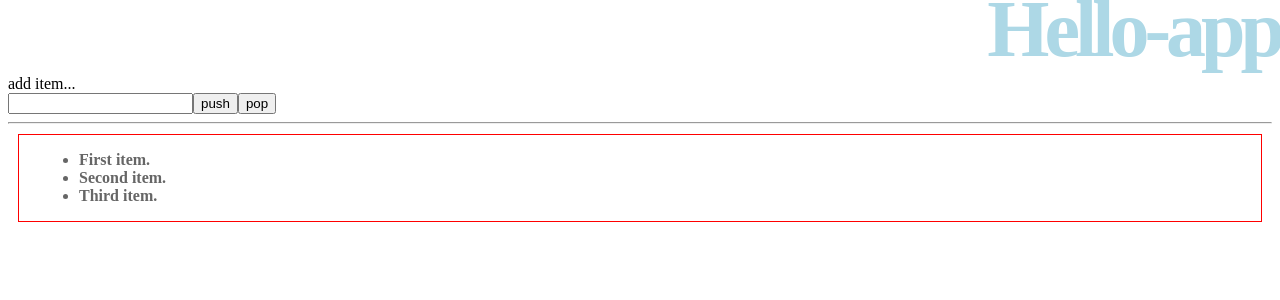
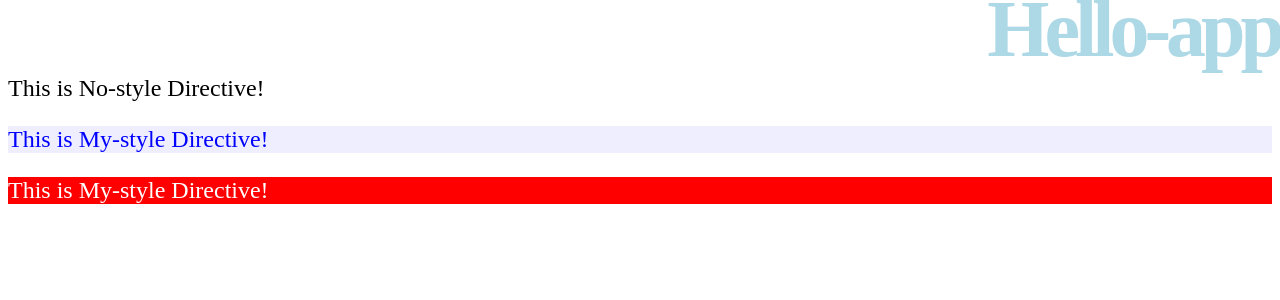
Before and after one commit to owdtkj829/angular-practice, an Angular app: page / in a window 1280 px wide. Shown: the top 300 px of the page. Built offline with nearby package versions, Linux system fonts and the light colour scheme.

Commit message:
ディレクティブ作成

```diff
--- a/src/app/app.module.ts
+++ b/src/app/app.module.ts
@@ -6,12 +6,14 @@ import { AppComponent } from './app.component';
 import { HelloComponent } from './hello/hello.component';
 import { MycheckService } from './mycheck.Service';
 import { MessageComponent } from './message/message.component';
+import { MystyleDirective } from './mystyle.directive';
 
 @NgModule({
   declarations: [
     AppComponent,
     HelloComponent,
-    MessageComponent
+    MessageComponent,
+    MystyleDirective
   ],
   imports: [
     BrowserModule,
--- a/src/app/hello/hello.component.html
+++ b/src/app/hello/hello.component.html
@@ -2,12 +2,7 @@
     <h1>
         {{title}}
     </h1>
-    <div>add item...</div>
-    <div>
-        <input type="text" [(ngModel)]="input1">
-        <button (click)="push()">push</button>
-        <button (click)="pop()">pop</button>
-    </div>
-    <hr>
-    <app-message [content]="message" (action)="doClick($event)"></app-message>
+    <p>This is No-style Directive!</p>
+    <p appMystyle>This is My-style Directive!</p>
+    <p appMystyle c="white" bg="red">This is My-style Directive!</p>
 </div>
--- /dev/null
+++ b/src/app/mystyle.directive.ts
@@ -0,0 +1,20 @@
+import { OnInit, Directive, ElementRef, Input } from '@angular/core';
+
+@Directive({
+  selector: '[appMystyle]'
+})
+
+export class MystyleDirective implements OnInit {
+  private el: ElementRef;
+  @Input() c: string = 'blue';
+  @Input() bg: string = '#eef';
+
+  constructor(el: ElementRef) {
+    this.el = el;
+  }
+
+  ngOnInit() {
+    this.el.nativeElement.style.color = this.c;
+    this.el.nativeElement.style.backgroundColor = this.bg;
+  }
+}
```
Also changed, not shown: 1 other file (tests, documents, lock files or other folders).
